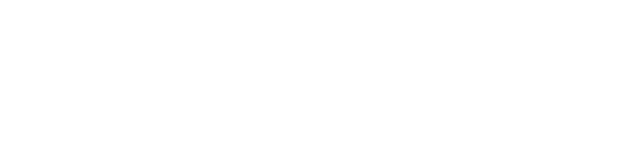
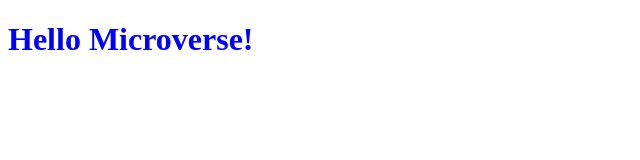
Before and after one commit to HFG43/Hello-Microverse-, a plain HTML site: page index.html in a window 1280 px wide. Shown: the whole page, without its empty margins (0-640 px from the left). Drawn offline with Linux system fonts and the light colour scheme.

Commit message:
Include Stylesheet and ReadMe file

```diff
--- a/index.html
+++ b/index.html
@@ -4,9 +4,10 @@
     <meta charset="UTF-8">
     <meta http-equiv="X-UA-Compatible" content="IE=edge">
     <meta name="viewport" content="width=device-width, initial-scale=1.0">
-    <title>Document</title>
+    <title>Hello Microverse!</title>
+    <link rel="stylesheet" href="style.css">
 </head>
 <body>
-
+    <h1 class="hello">Hello Microverse!</h1>
 </body>
 </html>
--- /dev/null
+++ b/style.css
@@ -0,0 +1,3 @@
+.hello {
+  color: blue;
+}
```
Also changed, not shown: 1 other file.
